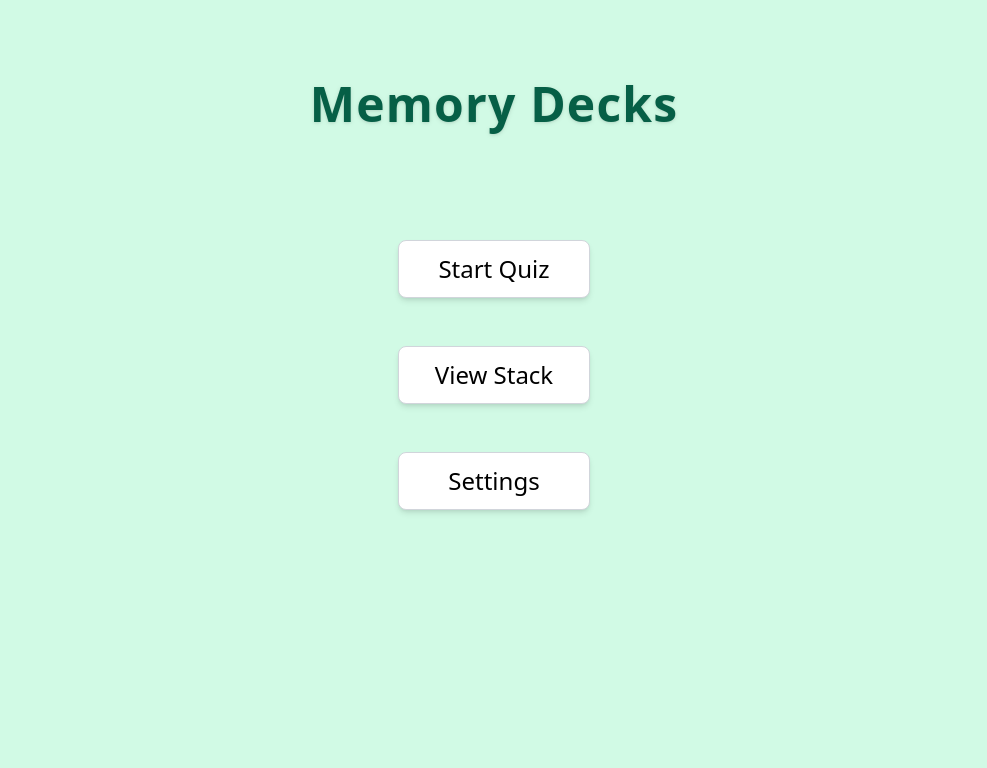
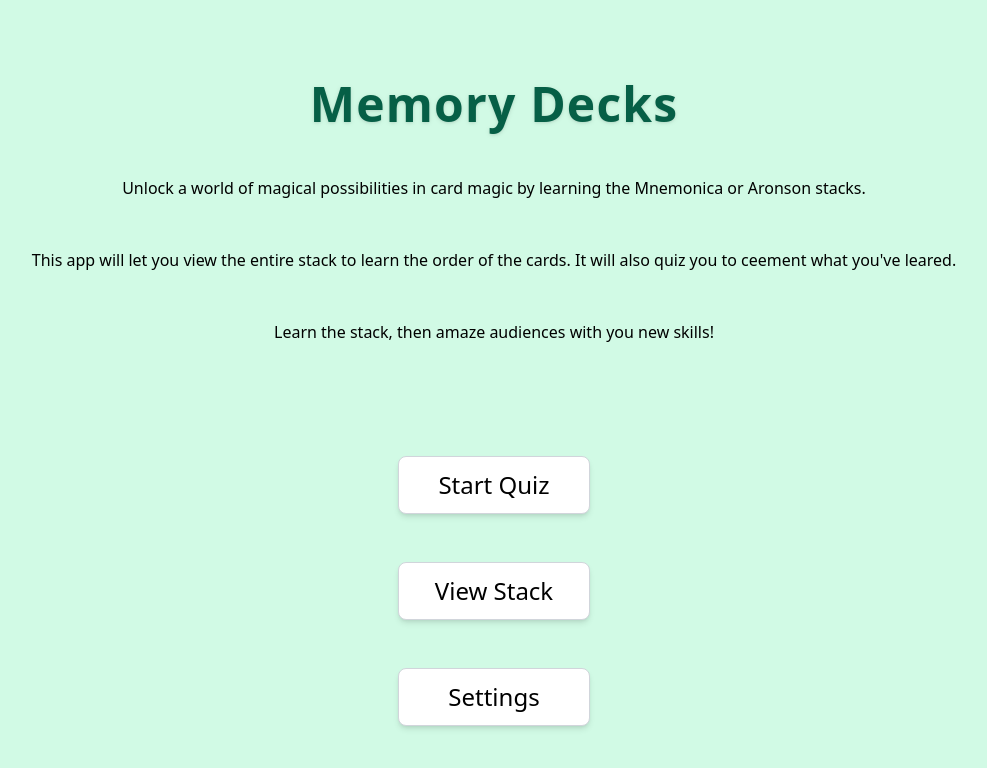
Before and after one commit to MEJHarrison/memory-decks, a React (Vite) app: page / in a window 1280 px wide. Shown: the top 768 px of the page, without its empty margins (146-1133 px from the left). Built offline with nearby package versions, Linux system fonts and the light colour scheme.

Commit message:
Added explanatory text

```diff
--- a/src/components/MainMenu.jsx
+++ b/src/components/MainMenu.jsx
@@ -20,6 +20,15 @@
                 Memory Decks
             </h1>
 
+            <p>Unlock a world of magical possibilities in card magic by learning the Mnemonica or Aronson stacks.</p>
+
+            <p>
+                This app will let you view the entire stack to learn the order of the cards. It will also quiz you to
+                ceement what you've leared.
+            </p>
+
+            <p>Learn the stack, then amaze audiences with you new skills!</p>
+
             <div className="mt-12 flex flex-col items-center gap-8 md:mt-16 md:gap-12">
                 <Button onClick={startQuiz}>Start Quiz</Button>
                 <Button onClick={() => navigate('/view-stack')}>View Stack</Button>
```
